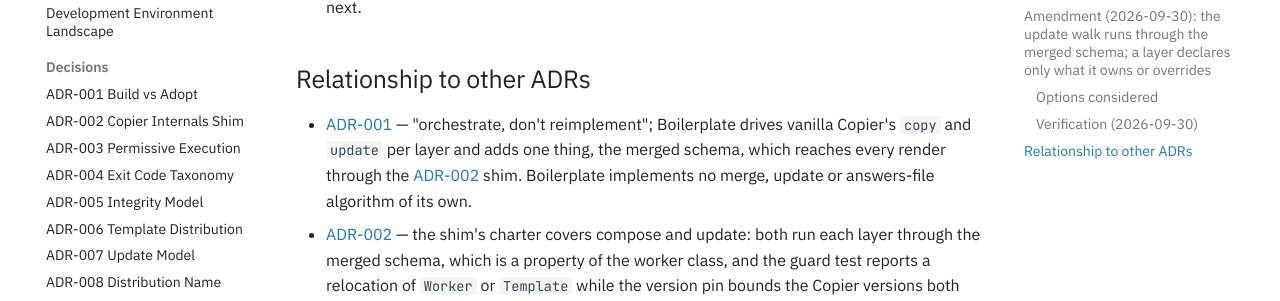
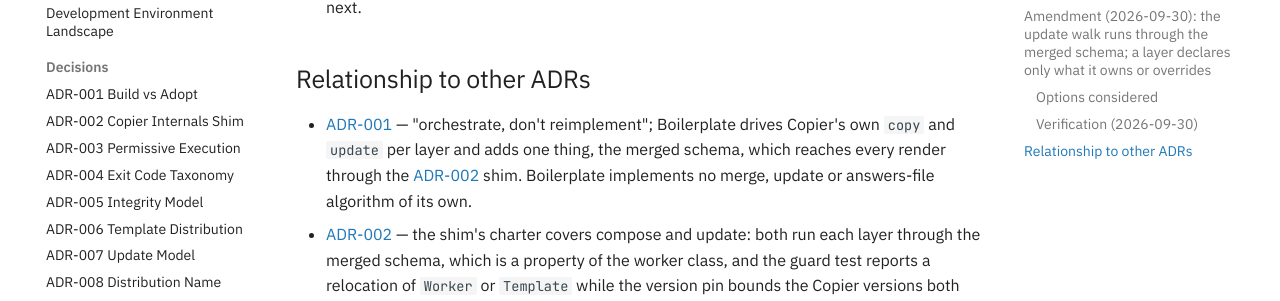
Before and after one commit to TheRealBillSiegler/boilerplate, an MkDocs documentation site: the page built from docs/design/adr-015-idiomatic-artifacts.md, in a window 1280 px wide and 900 px high, scrolled down 8885 px. Shown: the part 254-555 px from the top of the window. Built offline with MkDocs 1.6.1 and Material for MkDocs 9.7.7, drawn with Linux system fonts in a browser that asks for light colours; comment, search, counter and statistics services are not loaded; the version menu is left out.

Commit message:
docs(design): fix ADR-001 relationship wording in ADR-015
The amendment said Boilerplate drives vanilla Copier, but ADR-001 and ADR-002 say it drives Copier's private Worker and Template, not the public API.

Co-Authored-By: Claude Sonnet 5.5 <noreply@anthropic.com>

```diff
--- a/docs/design/adr-015-idiomatic-artifacts.md
+++ b/docs/design/adr-015-idiomatic-artifacts.md
@@ -92,7 +92,7 @@ Empirical run against the bundled `project` and `streamlit` templates (Copier 9.
 
 ## Relationship to other ADRs
 
-- [ADR-001](adr-001-build-vs-adopt.md) — "orchestrate, don't reimplement"; Boilerplate drives vanilla Copier's `copy` and `update` per layer and adds one thing, the merged schema, which reaches every render through the [ADR-002](adr-002-copier-internals-shim.md) shim. Boilerplate implements no merge, update or answers-file algorithm of its own.
+- [ADR-001](adr-001-build-vs-adopt.md) — "orchestrate, don't reimplement"; Boilerplate drives Copier's own `copy` and `update` per layer and adds one thing, the merged schema, which reaches every render through the [ADR-002](adr-002-copier-internals-shim.md) shim. Boilerplate implements no merge, update or answers-file algorithm of its own.
 - [ADR-002](adr-002-copier-internals-shim.md) — the shim's charter covers compose and update: both run each layer through the merged schema, which is a property of the worker class, and the guard test reports a relocation of `Worker` or `Template` while the version pin bounds the Copier versions both paths run on.
 - [ADR-006](adr-006-template-distribution.md) — distribution must satisfy the answers-file-as-contract constraints; amended accordingly.
 - [ADR-007](adr-007-update-model.md) — the conflict-pause contract is how point 3's collisions surface; its non-git two-way mode is superseded by point 5.
```
